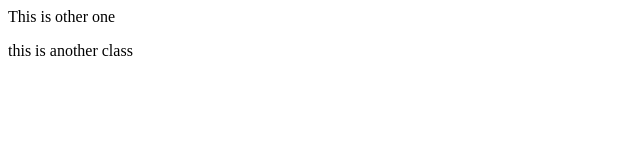
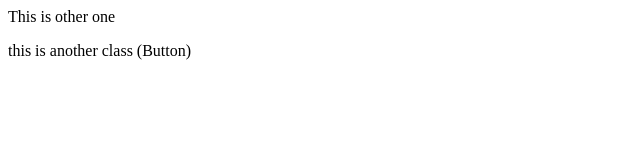
Before and after one commit to arvindbhargava91700-netizen/localRepo, a plain HTML site: page index.html in a window 1280 px wide. Shown: the full height of the page, 0-640 px from the left. Drawn offline with Linux system fonts and the light colour scheme.

Commit message:
add button

```diff
--- a/index.html
+++ b/index.html
@@ -1,2 +1,2 @@
 <p>This is other one</p>
-<span>this is another class</span>
+<span>this is another class (Button)</span>
```
